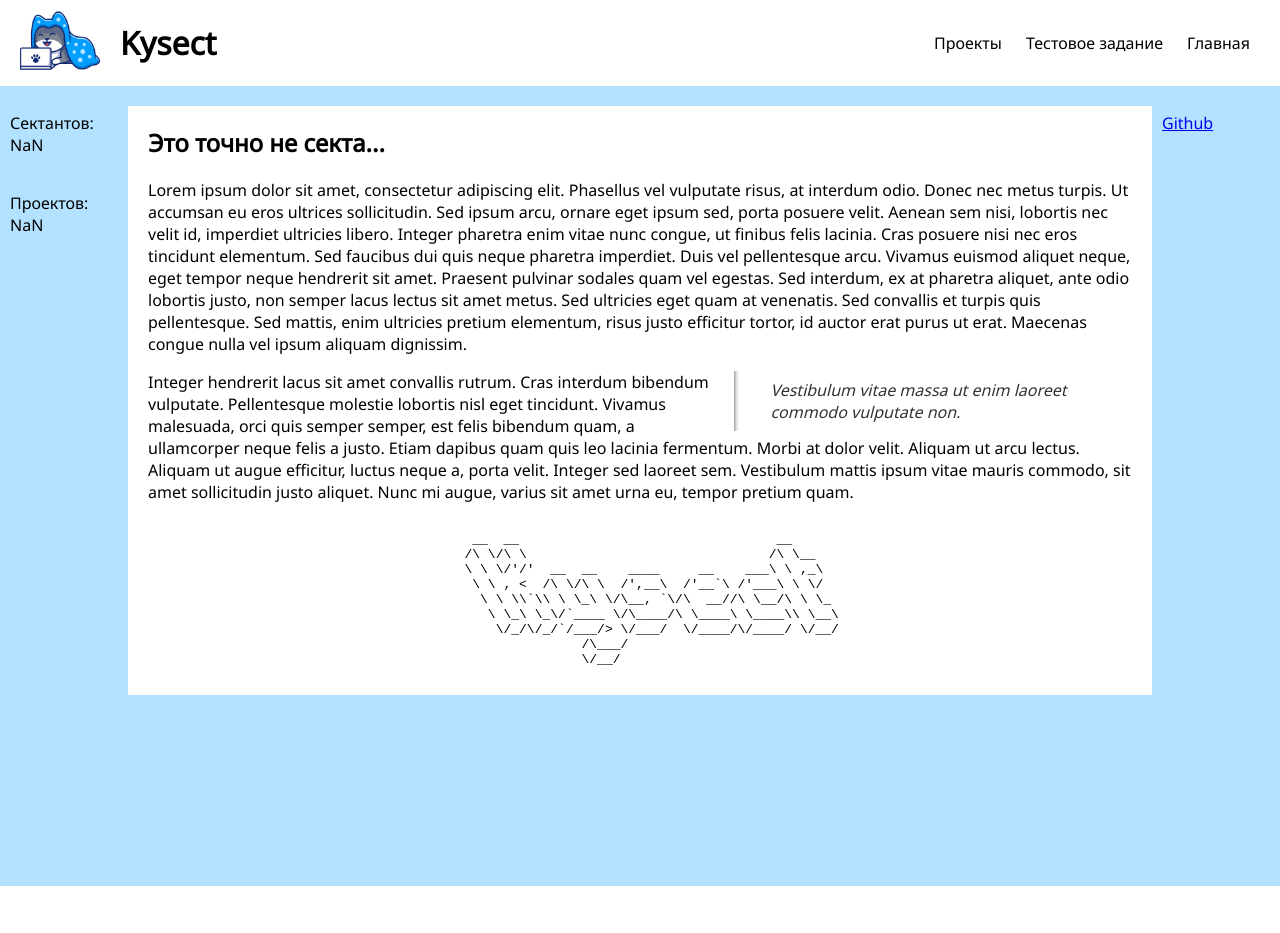
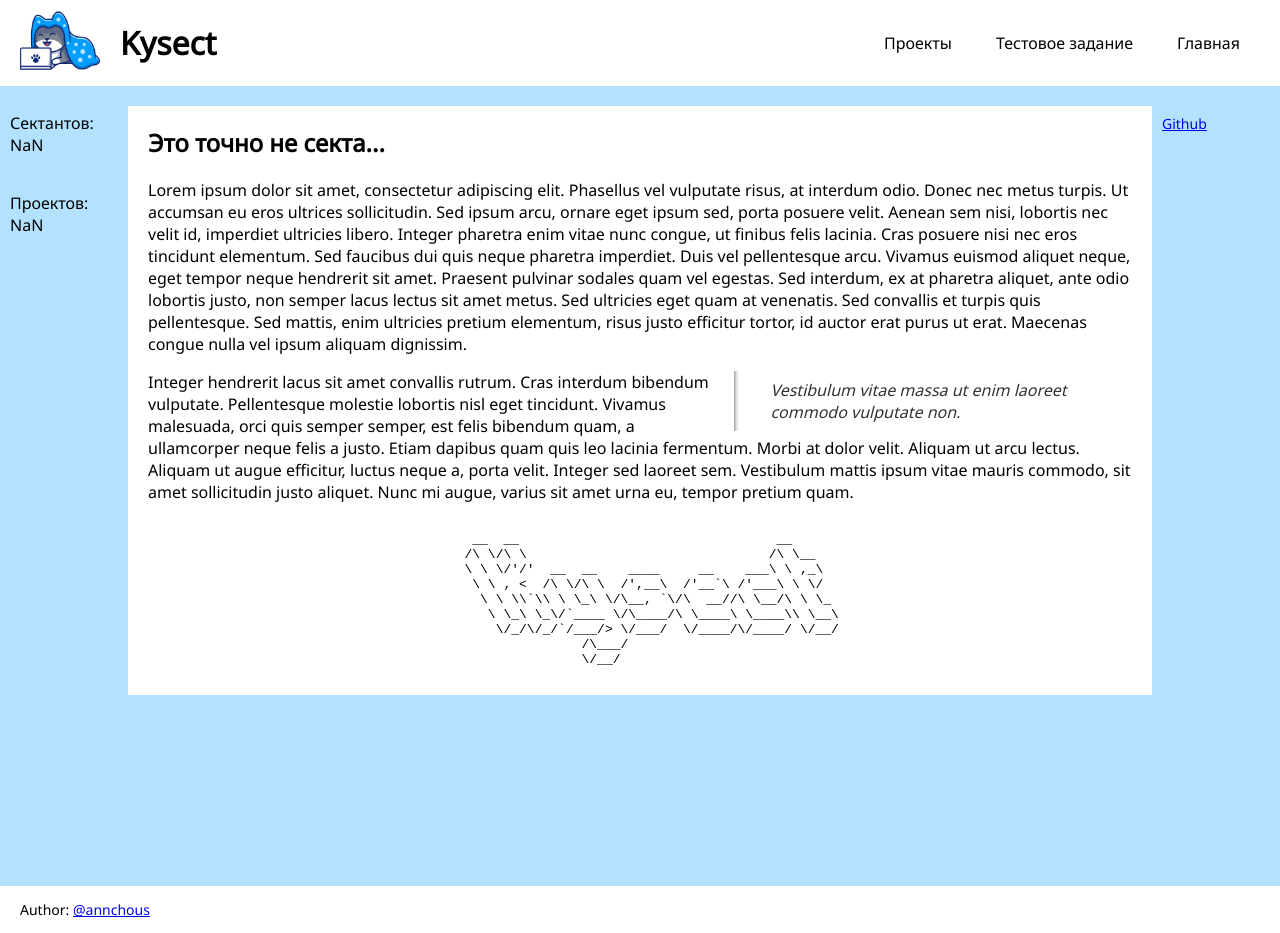
Before and after one commit to annchous/ItmoWeb, a plain HTML site: page index.html in a window 1280 px wide. Before the commit the page ends 886 px from the top, so only its background shows below. Drawn offline with Linux system fonts and the light colour scheme.

Commit message:
feat: add footers and fix header

```diff
--- a/index.html
+++ b/index.html
@@ -77,6 +77,11 @@
             </div>
         </div>
     </main>
+    <footer>
+        <div class="footer-bar">
+            <p>Author: <a href="https://t.me/annchouss">@annchous</a></p>
+        </div>
+    </footer>
 </body>
 
 </html>
--- a/src/css/outlines.css
+++ b/src/css/outlines.css
@@ -3,9 +3,17 @@ html, body {
     min-height: 100vh;
 }
 
+header {
+    position: sticky;
+    top: 0;
+    z-index: 0;
+    background-color: #ffffff;
+}
+
 .menu-bar {
     display: flex;
     align-items: center;
+    margin: 0 auto;
     padding-left: 20px;
     padding-right: 20px;
 }
@@ -29,17 +37,14 @@ html, body {
 
 .menu-list li {
     display: inline;
-    font-family: 'Noto Sans';
+    padding: 20px;
 }
 
 .menu-list a {
     color: #000000;
     text-decoration: none;
-}
-
-.menu-list a {
-    text-decoration: none;
-    padding: 10px;
+    font-family: 'Noto Sans';
+    font-size: medium;
 }
 
 main {
@@ -75,6 +80,7 @@ main {
     position: relative;
     width: 80%;
     height: 100%;
+    margin: 0 auto;
     margin-top: 20px;
     font-family: 'Noto Sans';
     background-color: #ffffff;
@@ -110,3 +116,19 @@ aside {
 aside > p {
     margin: .5rem;
 }
+
+footer {
+    background-color: #ffffff;
+}
+
+.footer-bar {
+    display: flex;
+    align-items: center;
+    padding-left: 20px;
+    padding-right: 20px;
+}
+
+.footer-bar p, a {
+    font-family: 'Noto Sans';
+    font-size: 14px;
+}
```
Also changed, not shown: src/projects.html (+5 -0 lines), src/test-task.html (+5 -0 lines).
